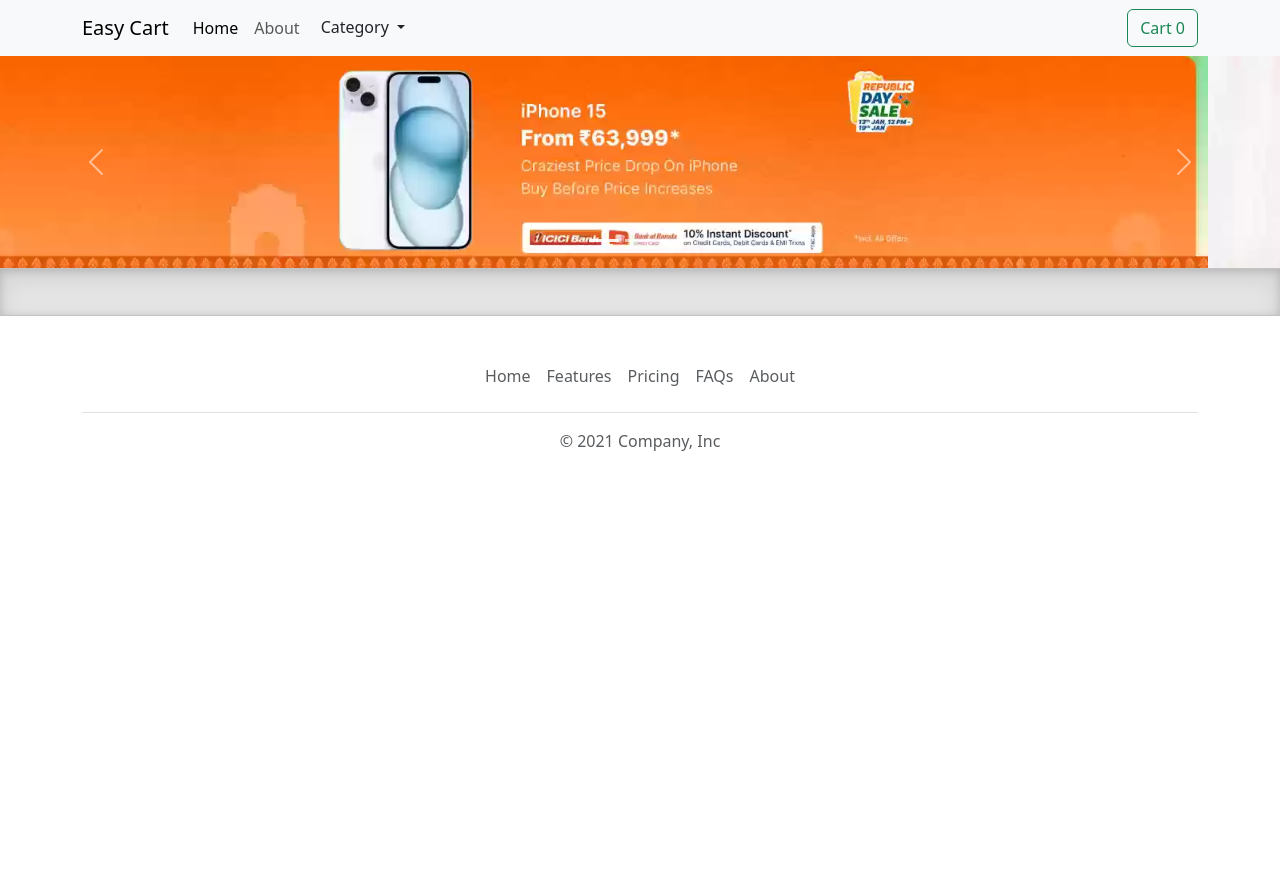
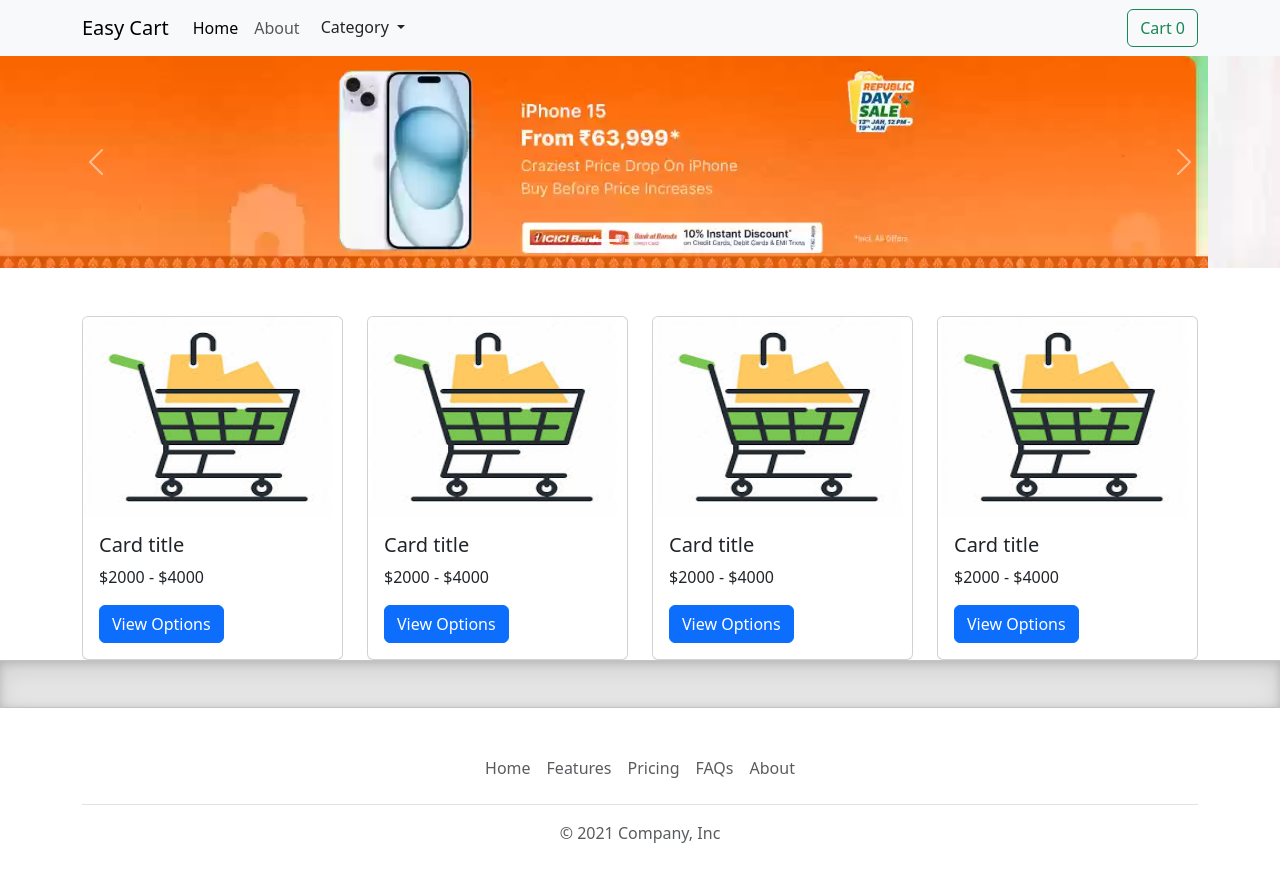
Before and after one commit to abhishek-bisht-21/ShoppingAppLandingPage, a plain HTML site: page index.html in a window 1280 px wide. Before the commit the page ends 800 px from the top, so only its background shows below. Drawn offline with nearby package versions, Linux system fonts and the light colour scheme.

Commit message:
Added Cards in the EasyCarts Landing Page

```diff
--- a/index.html
+++ b/index.html
@@ -101,9 +101,66 @@
 		</button>
 	</div>
 
-	<div class="b-example-divider"></div>
+	<div class="custom-divider"></div>
 
 
+	<!-- Cards -->
+
+	<div class="container">
+		<div class="row">
+			<div class="col">
+				<div class="card" style="">
+					<img src="img/cartImages.jpeg" class="card-img-top product-image" alt="...">
+					<div class="card-body">
+						<h5 class="card-title">Card title</h5>
+						<p class="card-text">$2000 - $4000</p>
+						<a href="#" class="btn btn-primary">View Options</a>
+					</div>
+				</div>
+
+			</div>
+
+			<div class="col">
+				<div class="card" style="">
+					<img src="img/cartImages.jpeg" class="card-img-top product-image" alt="...">
+					<div class="card-body">
+						<h5 class="card-title">Card title</h5>
+						<p class="card-text">$2000 - $4000</p>
+						<a href="#" class="btn btn-primary">View Options</a>
+					</div>
+				</div>
+
+			</div>
+
+			<div class="col">
+				<div class="card" style="">
+					<img src="img/cartImages.jpeg" class="card-img-top product-image" alt="...">
+					<div class="card-body">
+						<h5 class="card-title">Card title</h5>
+						<p class="card-text">$2000 - $4000</p>
+						<a href="#" class="btn btn-primary">View Options</a>
+					</div>
+				</div>
+
+			</div>
+
+			<div class="col">
+				<div class="card" style="">
+					<img src="img/cartImages.jpeg" class="card-img-top product-image" alt="...">
+					<div class="card-body">
+						<h5 class="card-title">Card title</h5>
+						<p class="card-text">$2000 - $4000</p>
+						<a href="#" class="btn btn-primary">View Options</a>
+					</div>
+				</div>
+
+			</div>
+		</div>
+	</div>
+
+
+
+	<div class="b-example-divider"></div>
 	<!-- Footer -->
 
 	<div class="container">
--- a/style.css
+++ b/style.css
@@ -5,3 +5,13 @@
         border-width: 1px 0;
         box-shadow: inset 0 .5em 1.5em rgba(0, 0, 0, .1), inset 0 .125em .5em rgba(0, 0, 0, .15);
       }
+
+.custom-divider{
+	height: 3rem;
+	background-color: white;
+}
+
+.product-image{
+	max-height: 200px;
+	max-width: 250px;
+}
```
Also changed, not shown: img/cartImages.jpeg (added).
